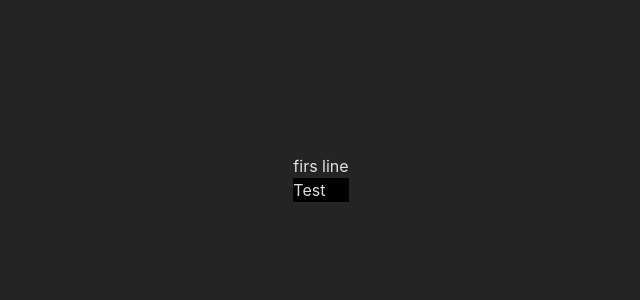
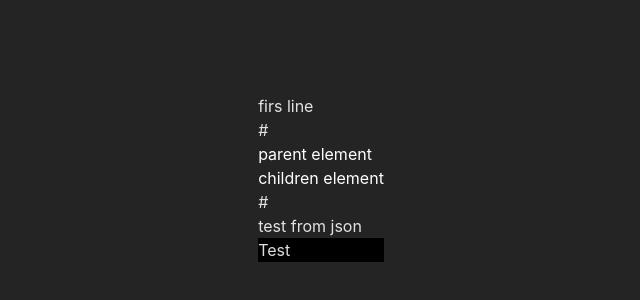
Before and after one commit to Kndgy/jsx-to-unreal-umg, a React (Vite) app: page / in a window 1280 px wide. Shown: the part 230-530 px from the top of the page, without its empty margins (319-959 px from the left). Built offline with nearby package versions, Linux system fonts and the light colour scheme.

Commit message:
test jsx from scheme

```diff
--- a/src/main.tsx
+++ b/src/main.tsx
@@ -5,6 +5,24 @@ import './index.css'
 
 // const reg = /^a*b+[0-9][a-z]/
 // const tested = reg.test('b1aa')
+
+const JsonTagScheme =
+{
+  type: "div",
+  props: [
+    {
+      //recursively if has children
+      children: [
+        "test from json"
+      ],
+      props: [
+        {
+          className:"Test ClassName"
+        }
+      ]
+    }
+  ],
+}
 
 function Test() {
   return(
@@ -16,15 +34,51 @@ function Test() {
 
 const App = () => {
   const testProps = {className: 'test'}
-  const test = React.createElement("div",{className:'test value', style: {color: "white"}} ,"huh")
-  console.log(test)
+  const testTag =
+    <div>
+      parent element
+      <div>
+        children element
+      </div>
+    </div>
+
+  const TestScheme = React.createElement(JsonTagScheme.type, JsonTagScheme.props[0].props, JsonTagScheme.props[0].children)
+
+  console.log(TestScheme)
+
+  const test = React.createElement("div",{className:'test value', style: {color: "white"}} , testTag)
+  console.log("create element nested: ",test)
+  //nested node
+  //props:
+      // {
+      //   [... children:
+      //     [... props:
+      //       [... children:
+      //         [
+      //           ...
+      //           0:[ react node ],
+      //           1:[ react node, can be nested on and on following the jsx]
+      //         ]
+      //       ]
+      //     ]
+      //   ]
+      // }
+
+  const test2 = React.createElement("div", null , "test")
+  console.log("create element second: ",test2)
+  //direct node
+  //props: [... children: "string"]
+
   console.log("jsx element: ", Test().props)
-
-
 
   return(
     <div>
       firs line
+      <br/>
+      #
+      {test}
+      #
+      {TestScheme}
       <Test/>
     </div>
   )
```
